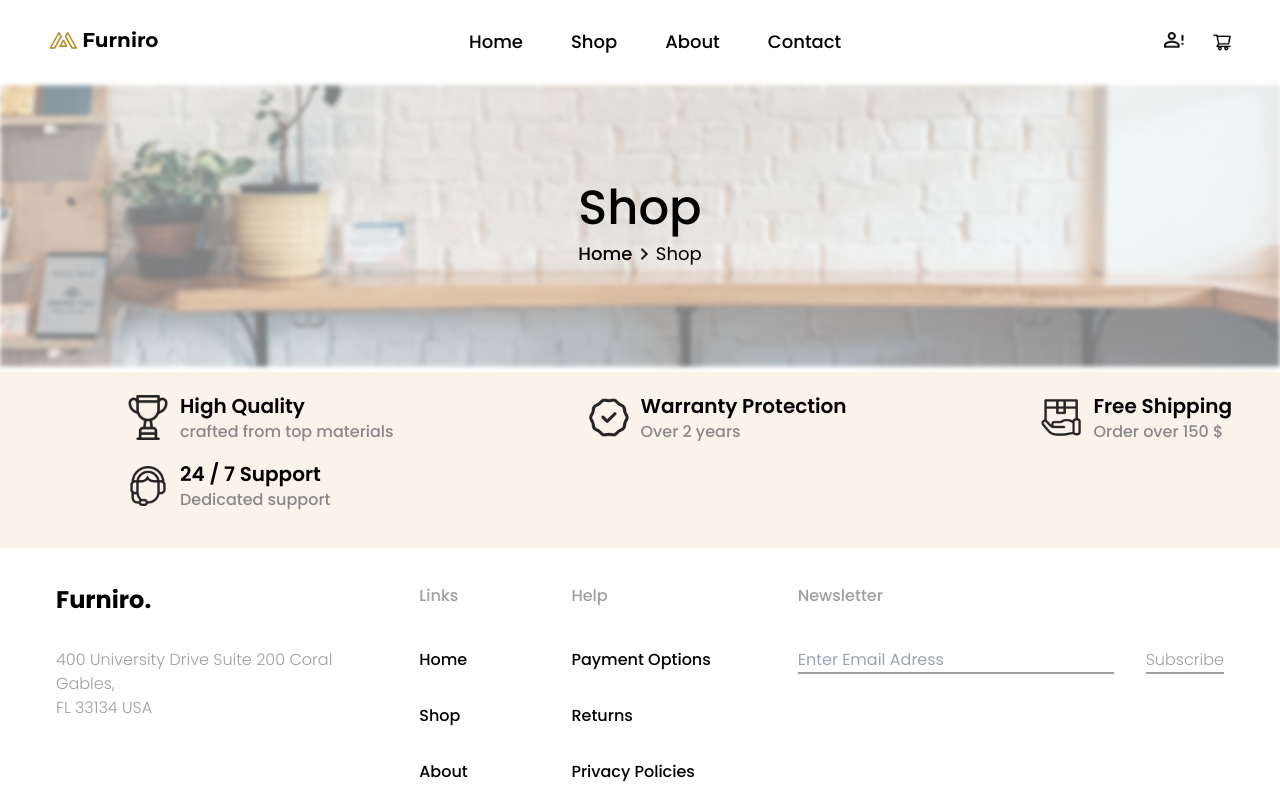
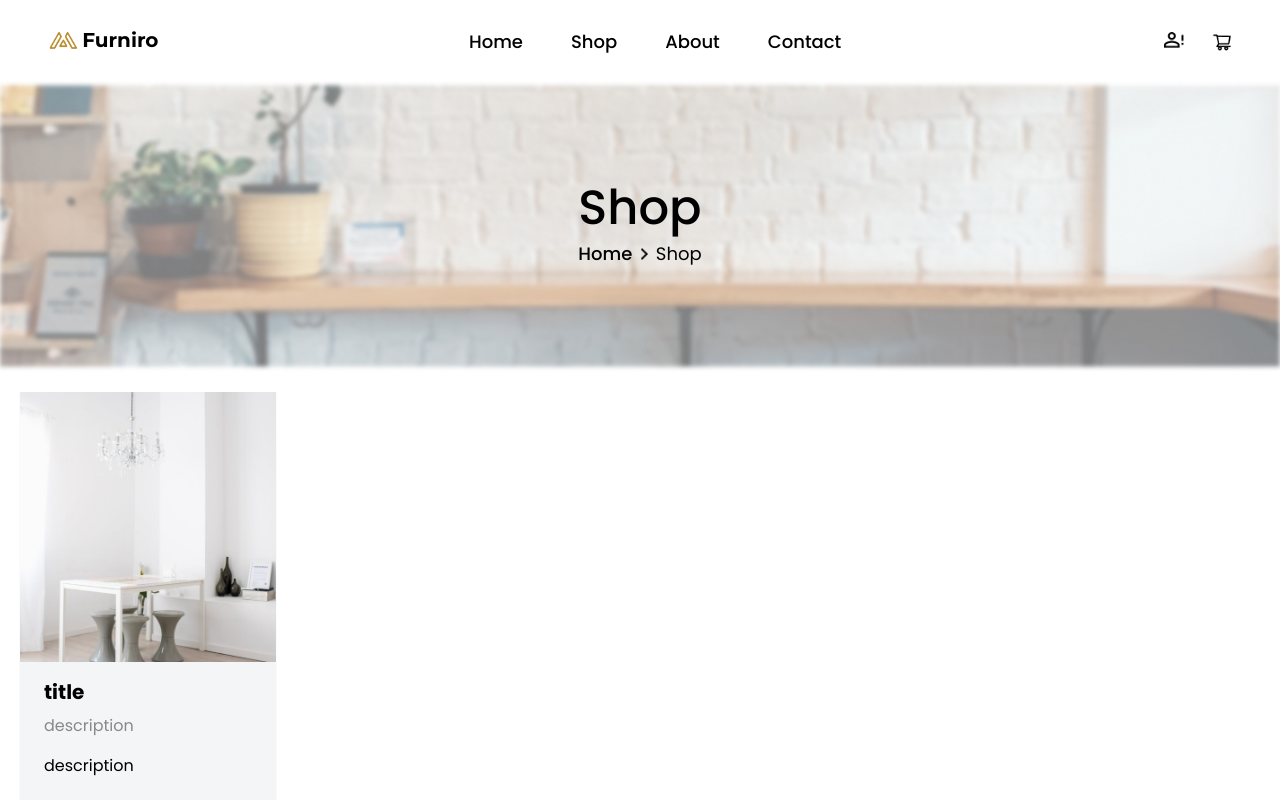
Before and after one commit to juliamenzss/furniroShop, a React (Vite) app: page / in a window 1280 px wide. Shown: the top 800 px of the page. Built offline with nearby package versions, Linux system fonts and the light colour scheme.

Commit message:
Feat: Criando pagina de produto

```diff
--- a/src/App.jsx
+++ b/src/App.jsx
@@ -1,6 +1,6 @@
 import { Home } from "./pages/Home";
 import { Login } from "./pages/Login";
-
+import { Product } from "./pages/Product";
 
 import { BrowserRouter, Routes, Route } from "react-router-dom";
 
@@ -10,6 +10,7 @@
       <BrowserRouter>
         <Routes>
           <Route path="/" element={<Home />} />
+          <Route path="/product" element={<Product />} />
           <Route path="/login" element={<Login />} />
 
         </Routes>
--- /dev/null
+++ b/src/components/NavigationToolbar.jsx
@@ -0,0 +1,15 @@
+import Arrow from '../assets/arrow.png'
+
+function NavigationToolbar() {
+  return (
+    <section className="h-12 sm:h-20 flex items-center p-4 bg-light-salmon w-full">
+        <ul className="text-sm sm:space-x-3 md:text-base md:flex justify-start pl-16 md:space-x-5 font-normal text-light-gray ">
+            <li><a href="/home">Home</a></li>
+            <img src={Arrow} alt="Arrow" className='h-3 w-auto my-2' />
+            <li><a href="/Shop">Shop</a></li>
+            <img src={Arrow} alt="Arrow" className='h-3 w-auto my-2' />
+        </ul>
+    </section>
+  );
+}
+export { NavigationToolbar }
--- /dev/null
+++ b/src/components/ProductCard.jsx
@@ -0,0 +1,18 @@
+import Syltherine from "../assets/syltherine.png";
+
+function ProductCard() {
+  return (
+      <section className="max-w-sm w-64 overflow-hidden shadow-sm pb-6 m-5 bg-silver-gray">
+        <img className="w-full" src={Syltherine} alt="title" />
+        <div className="px-6 py-4">
+          <h3 className="font-bold text-xl mb-2">title</h3>
+          <p className="text-gray text-base">description</p>
+        </div>
+        <div className="px-6">
+          <p className="text-gray-700 text-base">description</p>
+        </div>
+      </section>
+  );
+}
+
+export { ProductCard };
--- a/src/components/ServiceBar.jsx
+++ b/src/components/ServiceBar.jsx
@@ -6,29 +6,29 @@
 function ServiceBar() {
   return (
     <section className="h-72 sm:h-44 md:h-44 w-full bg-light-pink flex items-center justify-center">
-      <ul className="sm:flex flex-wrap w-full md:flex items-center justify-between md:p-8 m-4">
-        <li className="flex justify-start pl-20 pb-4 sm:flex items-center space-x-3">
+      <ul className="sm:flex flex-wrap w-full md:flex items-center justify-between md:p-8 m-5">
+        <li className="pl-20 flex justify-start pb-4 sm:flex items-center space-x-3">
           <img src={Quality} alt="Quality trophy" className="w-8 sm:w-10 h-auto object-contain"/>
           <div>
             <h1 className="text-lg sm:text-xl font-semibold">High Quality</h1>
             <p className="text-sm sm:text-base font-medium text-gray">crafted from top materials</p>
           </div>
         </li>
-        <li className="flex justify-start pl-20 pb-4 sm:flex items-center space-x-3">
+        <li className="pl-20 flex justify-start pb-4 sm:flex items-center space-x-3">
           <img src={Protection} alt="Warranty protection" className="w-8 sm:w-10 h-auto object-contain"/>
           <div>
             <h1 className="text-lg sm:text-xl font-semibold">Warranty Protection</h1>
             <p className="text-sm sm:text-base font-medium text-gray">Over 2 years</p>
           </div>
         </li>
-        <li className="flex justify-start pl-20 pb-4 sm:flex items-center space-x-3">
+        <li className="pl-20 flex justify-start pb-4 sm:flex items-center space-x-3">
           <img src={Shipping} alt="Free shipping over 150 $" className="w-8 sm:w-10 h-auto object-contain"/>
           <div>
             <h1 className="text-lg sm:text-xl font-semibold">Free Shipping</h1>
             <p className="text-sm sm:text-base font-medium text-gray">Order over 150 $</p>
           </div>
         </li>
-        <li className="flex justify-start pl-20 pb-4 sm:flex items-center space-x-3">
+        <li className="pl-20 flex justify-start pb-4 sm:flex items-center space-x-3">
           <img src={Support} alt="Dedicated support" className="w-8 sm:w-10 h-auto object-contain"/>
           <div>
             <h1 className="text-lg sm:text-xl font-semibold">24 / 7 Support</h1>
--- a/src/pages/Home.jsx
+++ b/src/pages/Home.jsx
@@ -2,11 +2,13 @@
 import { ServiceBar } from "../components/ServiceBar";
 import { Menu } from "../components/Menu";
 import { Footer } from "../components/Footer";
+import { ProductCard } from "../components/ProductCard";
 function Home() {
   return (
     <div>
       <Menu />
       <BannerHeader />
+      <ProductCard />
       <ServiceBar />
       <Footer />
     </div>
--- a/src/pages/Product.jsx
+++ b/src/pages/Product.jsx
@@ -1,10 +1,16 @@
-import Menu from "../components/Menu";
+import { Menu } from "../components/Menu"
+import { Footer } from "../components/Footer"
+import { NavigationToolbar } from "../components/NavigationToolbar"
+
+
 function Product() {
     return (
         <div>
             <Menu />
+            <NavigationToolbar />
+            <Footer />
         </div>
     )
 }
 
-export default Product;
+export { Product };
--- a/tailwind.config.js
+++ b/tailwind.config.js
@@ -6,6 +6,9 @@
   ],
   theme: {
     extend: {
+      screens: {
+        'xs': {'max': '435px'},
+      },
       fontFamily: {
         montserrat: ['Montserrat', 'sans-serif'],
       },
@@ -14,8 +17,10 @@
       },
       colors: {
         'light-pink': '#FAF3EA',
+        'light-salmon': '#F9F1E7',
         'gray': '#898989',
         'light-gray': '#9F9F9F',
+        'silver-gray': '#F4F5F7',
       },
       height: {
         'custom': '3.8rem',
```
Also changed, not shown: src/assets/syltherine.png (added).
